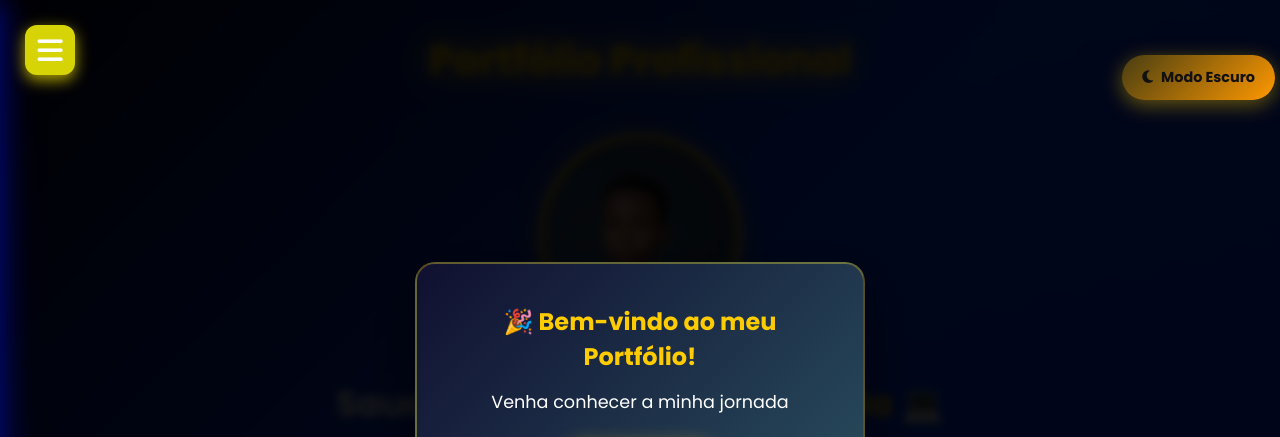
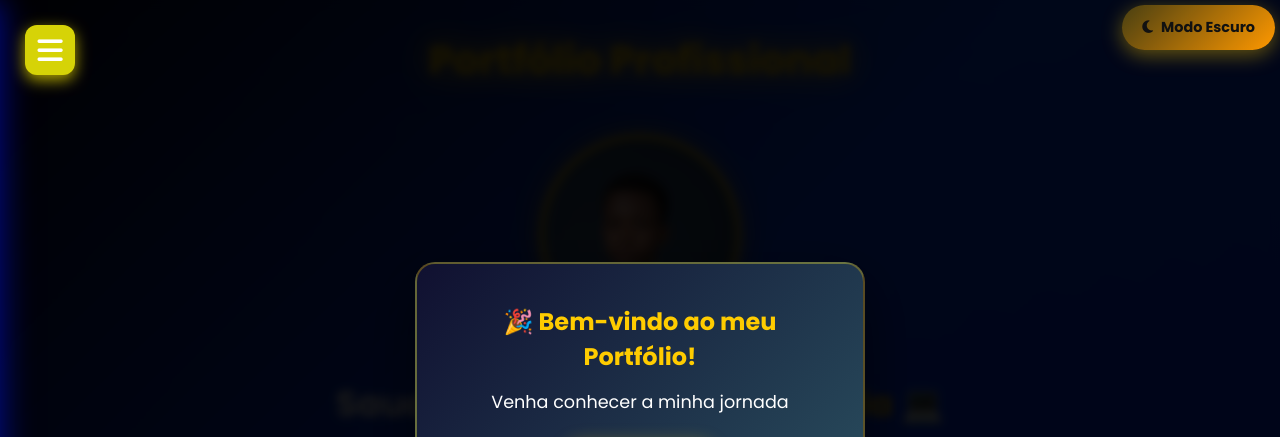
Before and after one commit to Taylor-RS/kenny, a plain HTML site: page index.html in a window 1280 px wide. Shown: the top 437 px of the page. Drawn offline with nearby package versions, Linux system fonts and the light colour scheme.

Commit message:
Add files via upload

```diff
--- a/index.html
+++ b/index.html
@@ -229,7 +229,7 @@
     /*-- DARK MODE BUTTON - TOPO DIREITO--*/
     #darkToggle{
         position:fixed;
-        top:55px;
+        top:5px;
         right:5px;
         background:linear-gradient(135deg, #ffcc0049, #ff9900);
         color:#111;
--- a/styles-common.css
+++ b/styles-common.css
@@ -419,7 +419,7 @@ input::placeholder, textarea::placeholder{
 
 button{
     padding:15px 30px;
-    background:linear-gradient(135deg, #000000, #ff9900);
+    background:linear-gradient(135deg, #141412, #ff9900);
     border:none;
     border-radius:12px;
     font-weight:bold;
```
